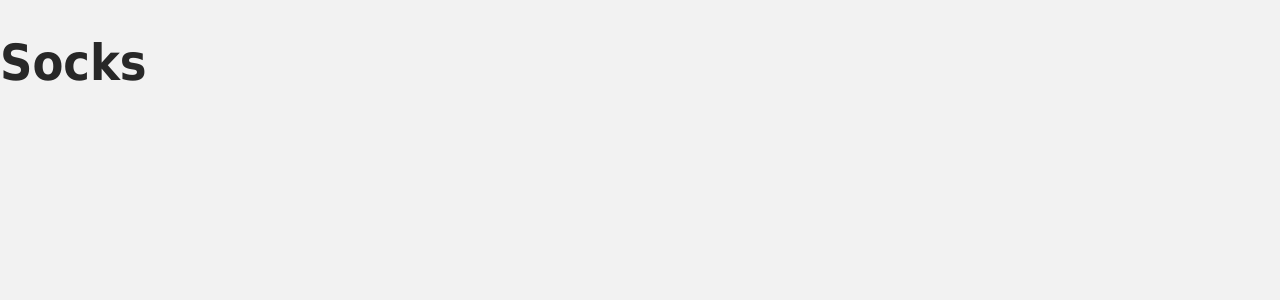
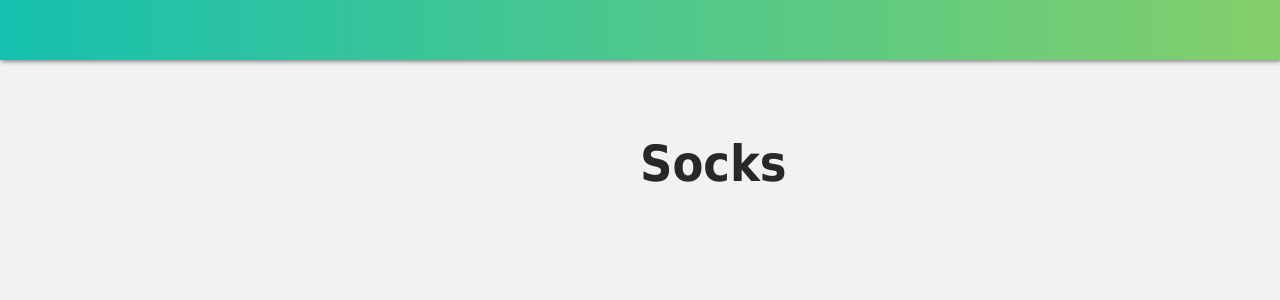
Before and after one commit to p-andhika/vue-for-react, a Vue app: page / in a window 1280 px wide. Shown: the top 300 px of the page. Built offline with nearby package versions, Linux system fonts and the light colour scheme.

Commit message:
refactor: update template structure and remove unused import

```diff
--- a/src/App.vue
+++ b/src/App.vue
@@ -1,5 +1,5 @@
 <script setup>
-import { ref, reactive } from "vue";
+import { ref } from "vue";
 
 // 'ref' for simpler data
 const product = ref("Socks");
@@ -21,6 +21,16 @@ const product = ref("Socks");
 </script>
 
 <template>
-  <h1>{{ product }}</h1>
-  <!-- <h1>{{ product2.name }}</h1> -->
+  <div class="nav-bar"></div>
+  <div class="product-display">
+    <div class="product-container">
+      <div class="product-image">
+        <!-- image goes here -->
+      </div>
+
+      <div class="product-info">
+        <h1>{{ product }}</h1>
+      </div>
+    </div>
+  </div>
 </template>
```
